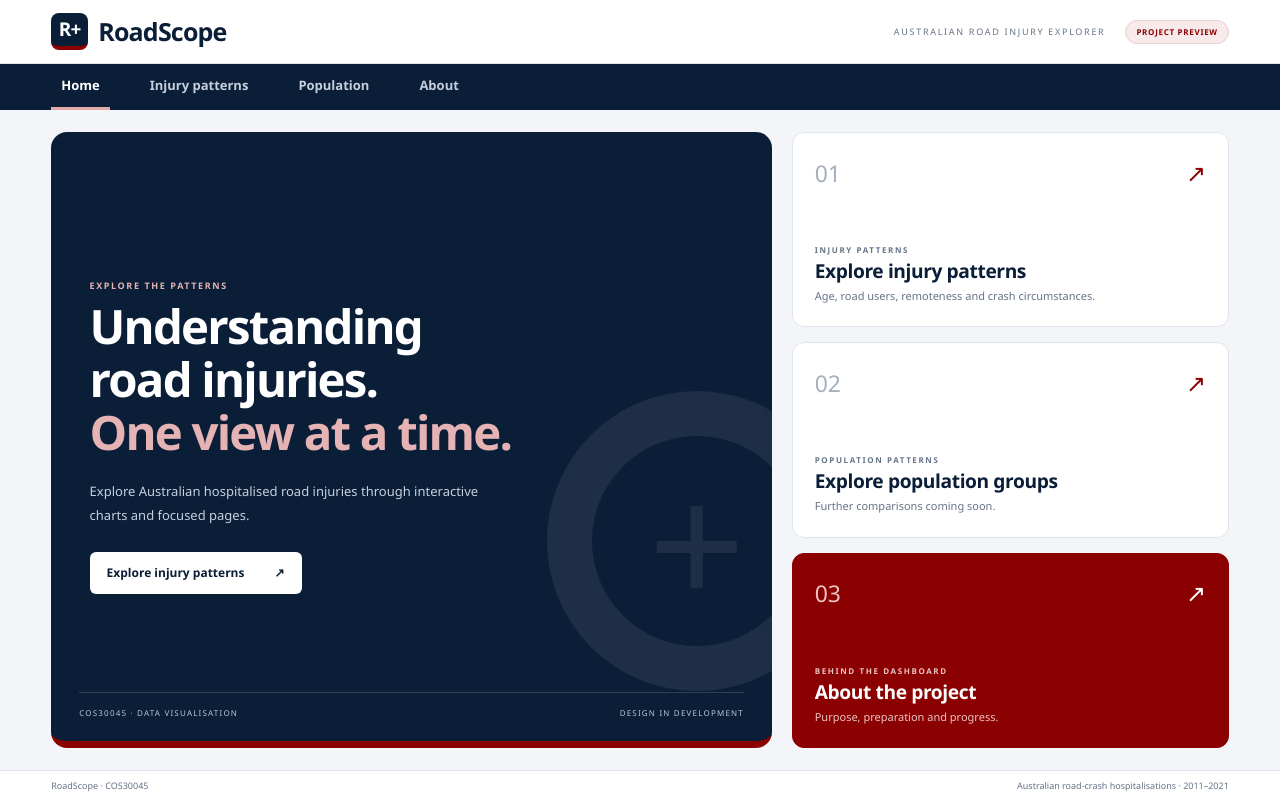
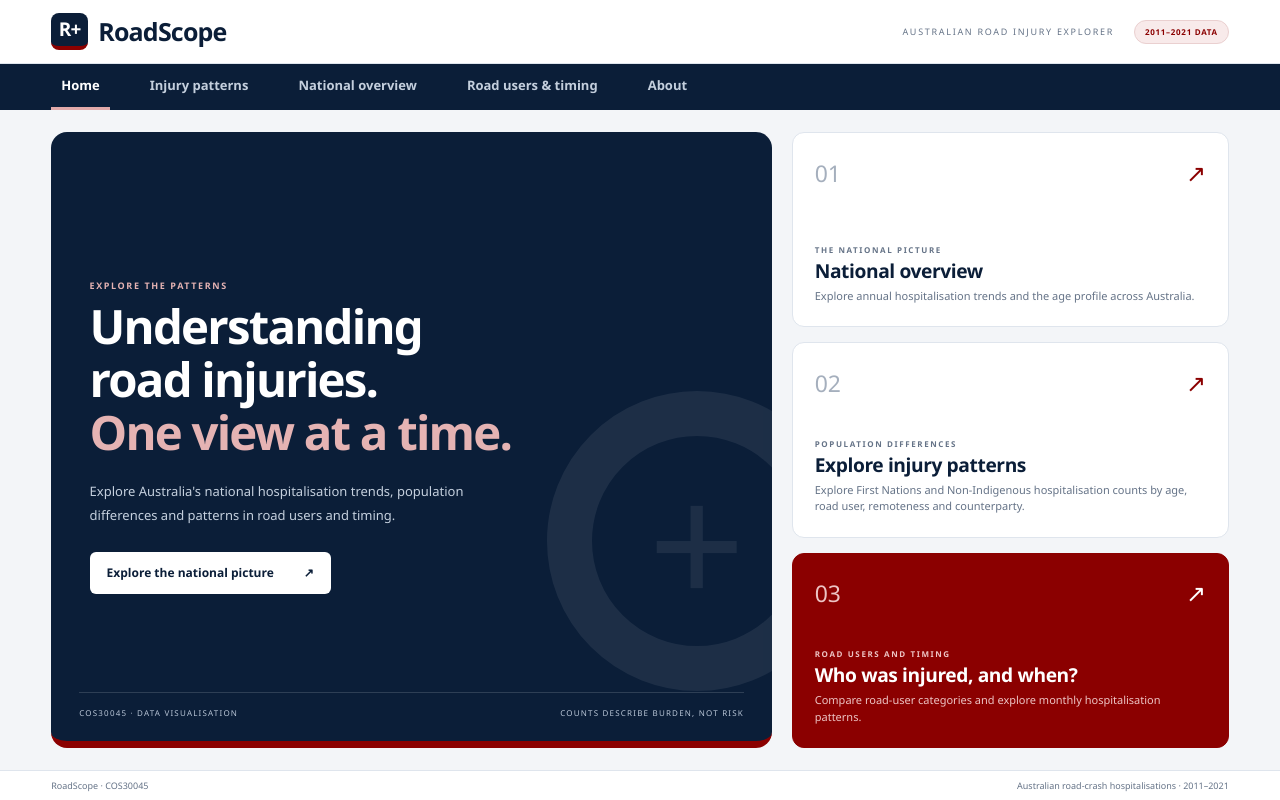
Before and after one commit to vndhya/Data_VisualisationV, a plain HTML site: page index.html in a window 1280 px wide. Drawn offline with Linux system fonts and the light colour scheme.

Commit message:
update index and national to link between html files

```diff
--- a/index.html
+++ b/index.html
@@ -1,5 +1,6 @@
 <!DOCTYPE html>
 <html lang="en">
+
 <head>
     <meta charset="UTF-8">
     <meta name="viewport" content="width=device-width, initial-scale=1.0">
@@ -21,13 +22,14 @@
             AUSTRALIAN ROAD INJURY EXPLORER
         </span>
 
-        <span class="prototype-badge">PROJECT PREVIEW</span>
+        <span class="prototype-badge">2011–2021 DATA</span>
     </header>
 
     <nav class="site-nav" aria-label="Main navigation">
         <a href="index.html" aria-current="page">Home</a>
         <a href="injuries.html">Injury patterns</a>
-        <a href="population.html">Population</a>
+        <a href="national.html">National overview</a>
+        <a href="timing.html">Road users & timing</a>
         <a href="about.html">About</a>
     </nav>
 
@@ -43,12 +45,13 @@
                 </h1>
 
                 <p class="hero-description">
-                    Explore Australian hospitalised road injuries
-                    through interactive charts and focused pages.
+                    Explore Australia's national hospitalisation trends,
+                    population differences and patterns in road users
+                    and timing.
                 </p>
 
-                <a href="injuries.html" class="primary-button">
-                    Explore injury patterns
+                <a href="national.html" class="primary-button">
+                    Explore the national picture
                     <span aria-hidden="true">↗</span>
                 </a>
             </div>
@@ -60,47 +63,57 @@
 
             <div class="hero-bottom">
                 <span>COS30045 · DATA VISUALISATION</span>
-                <span>DESIGN IN DEVELOPMENT</span>
+                <span>COUNTS DESCRIBE BURDEN, NOT RISK</span>
             </div>
         </section>
 
         <section class="home-links" aria-label="Explore the website">
-            <a href="injuries.html" class="destination-card">
+            <a href="national.html" class="destination-card">
                 <div class="destination-top">
                     <span class="card-number">01</span>
                     <span class="card-arrow" aria-hidden="true">↗</span>
                 </div>
 
                 <div>
-                    <p class="eyebrow">INJURY PATTERNS</p>
-                    <h2>Explore injury patterns</h2>
-                    <p>Age, road users, remoteness and crash circumstances.</p>
+                    <p class="eyebrow">THE NATIONAL PICTURE</p>
+                    <h2>National overview</h2>
+                    <p>
+                        Explore annual hospitalisation trends
+                        and the age profile across Australia.
+                    </p>
                 </div>
             </a>
 
-            <a href="population.html" class="destination-card">
+            <a href="injuries.html" class="destination-card">
                 <div class="destination-top">
                     <span class="card-number">02</span>
                     <span class="card-arrow" aria-hidden="true">↗</span>
                 </div>
 
                 <div>
-                    <p class="eyebrow">POPULATION PATTERNS</p>
-                    <h2>Explore population groups</h2>
-                    <p>Further comparisons coming soon.</p>
+                    <p class="eyebrow">POPULATION DIFFERENCES</p>
+                    <h2>Explore injury patterns</h2>
+                    <p>
+                        Explore First Nations and Non-Indigenous
+                        hospitalisation counts by age, road user,
+                        remoteness and counterparty.
+                    </p>
                 </div>
             </a>
 
-            <a href="about.html" class="destination-card red-card">
+            <a href="timing.html" class="destination-card red-card">
                 <div class="destination-top">
                     <span class="card-number">03</span>
                     <span class="card-arrow" aria-hidden="true">↗</span>
                 </div>
 
                 <div>
-                    <p class="eyebrow">BEHIND THE DASHBOARD</p>
-                    <h2>About the project</h2>
-                    <p>Purpose, preparation and progress.</p>
+                    <p class="eyebrow">ROAD USERS AND TIMING</p>
+                    <h2>Who was injured, and when?</h2>
+                    <p>
+                        Compare road-user categories and explore
+                        monthly hospitalisation patterns.
+                    </p>
                 </div>
             </a>
         </section>
@@ -111,4 +124,5 @@
         <span>Australian road-crash hospitalisations · 2011–2021</span>
     </footer>
 </body>
+
 </html>
```
Also changed, not shown: national.html (+1 -0 lines).
